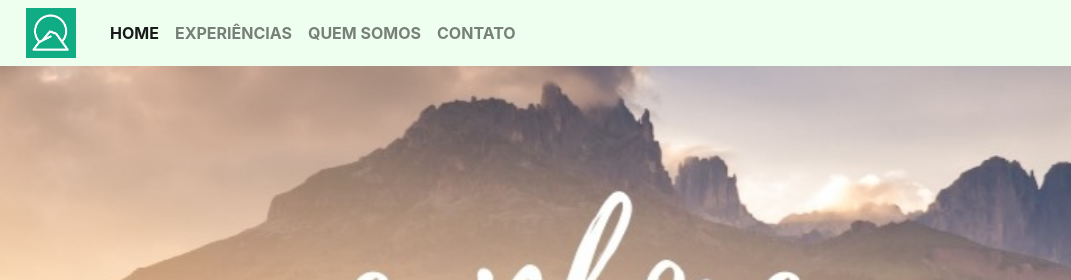
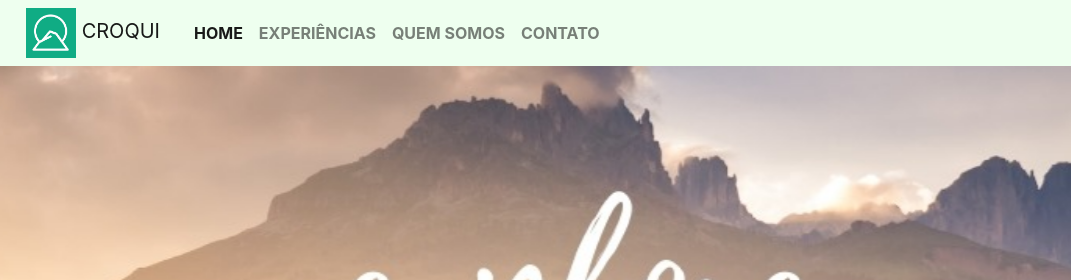
Before and after one commit to JulianaAraujo/agencia-croqui, a plain HTML site: page index.html in a window 1280 px wide. Shown: the top 280 px of the page, 0-1071 px from the left. Drawn offline with nearby package versions, Linux system fonts and the light colour scheme; files whose address does not match are found by name.

Commit message:
inclusao do nome no logo

```diff
--- a/index.html
+++ b/index.html
@@ -19,7 +19,8 @@
 
                 <nav class="navbar fixed-top navbar-expand-lg navbar-light bg-light">
                     <a class="navbar-brand" href="#">
-                        <img src="images/logo.jpg" alt="Croqui"/>
+                        <img src="images/logo.jpg" alt="Croqui"/> CROQUI
+
                     </a>
                     <button
                         class="navbar-toggler"
```
